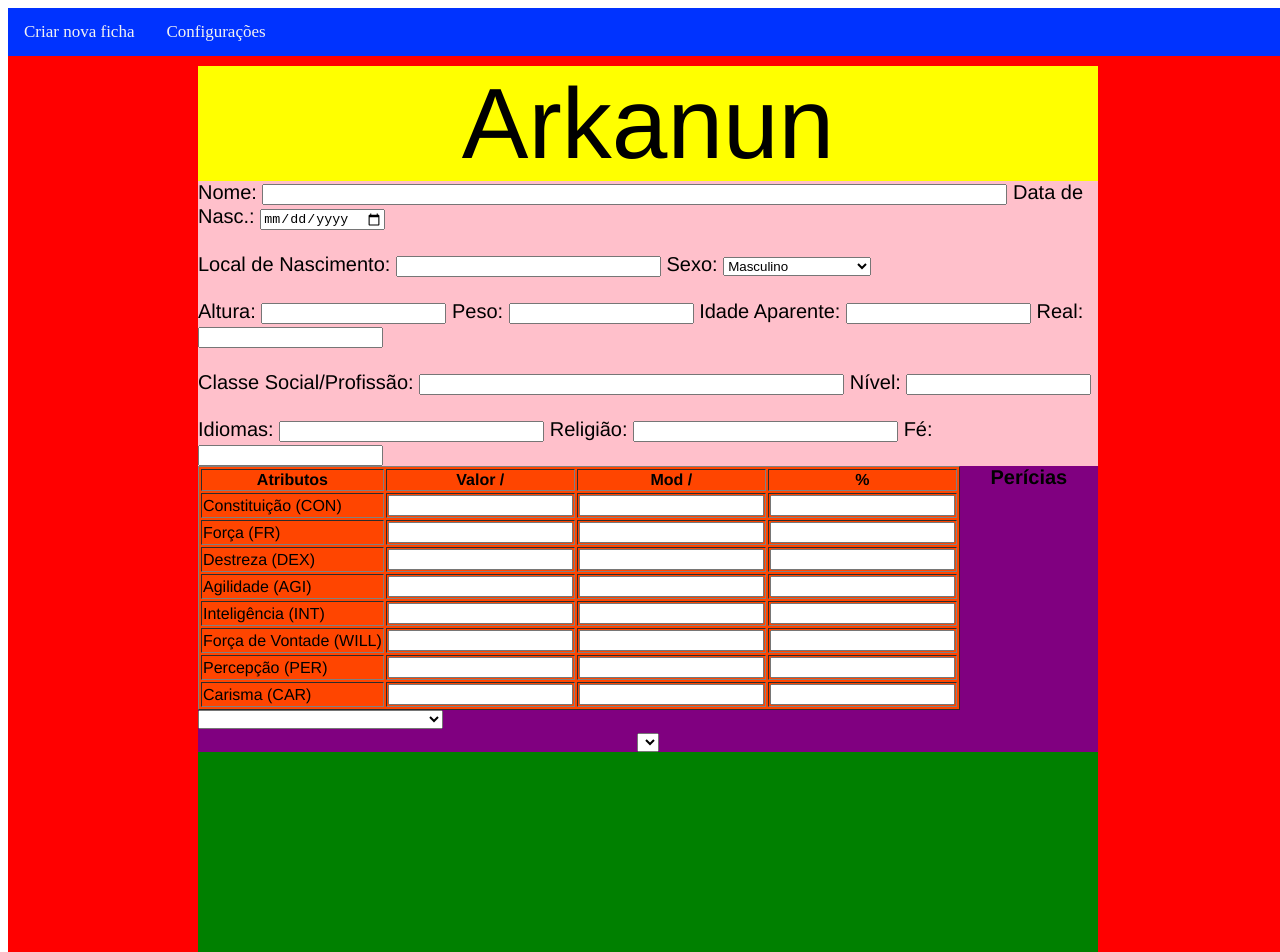
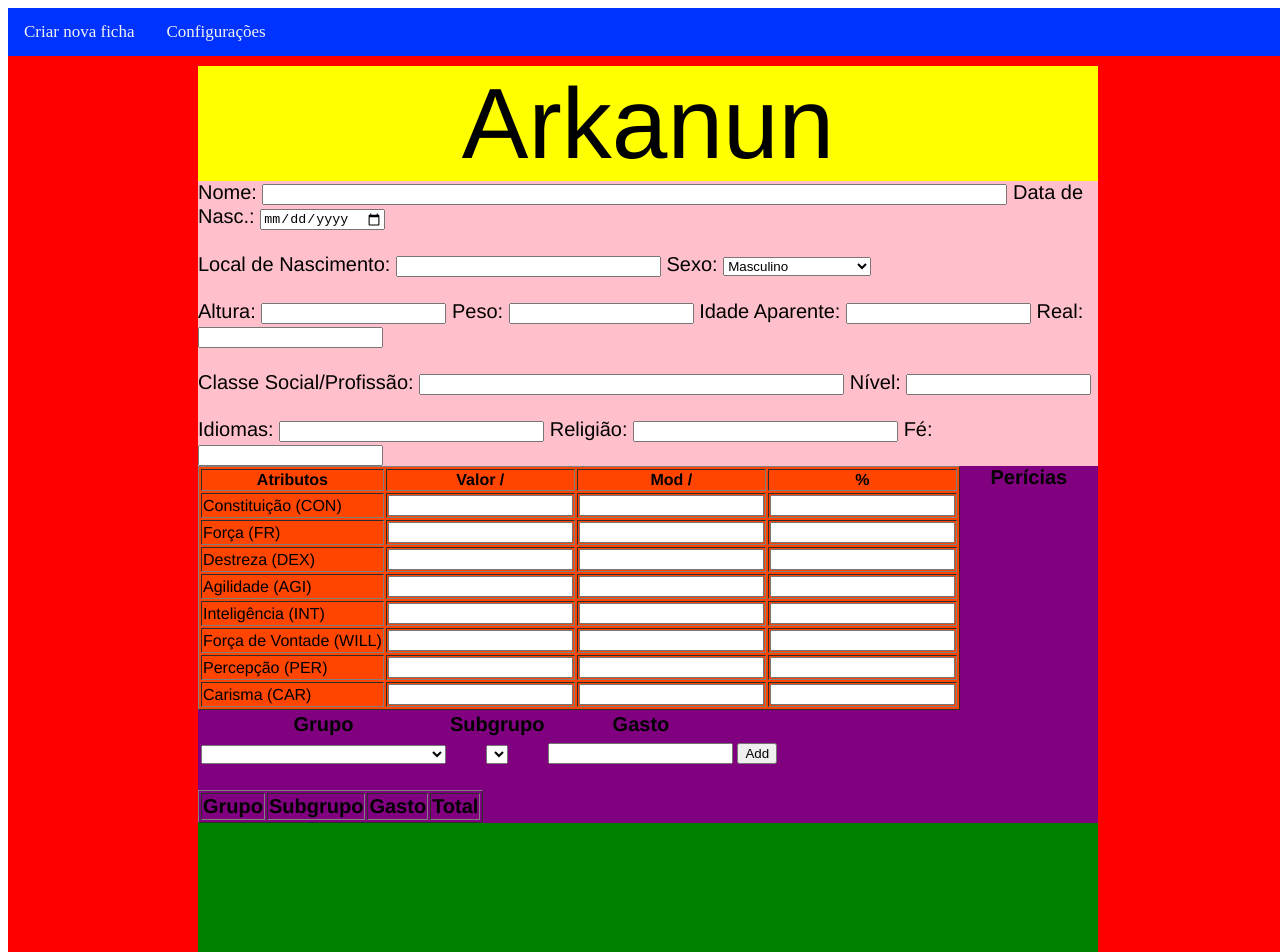
Before and after one commit to MarcosRibeiroJ/rpg-form, an Angular app: page /novaFicha in a window 1280 px wide. Shown: the top 952 px of the page. Built offline with nearby package versions, Linux system fonts and the light colour scheme.

Commit message:
cadastro de pericias parte 3 final

```diff
--- a/src/app/nova-ficha/nova-ficha.component.css
+++ b/src/app/nova-ficha/nova-ficha.component.css
@@ -42,3 +42,15 @@ div {
     text-align: center;
     font-weight: bold;
 }
+
+/* Chrome, Safari, Edge, Opera */
+input::-webkit-outer-spin-button,
+input::-webkit-inner-spin-button {
+  -webkit-appearance: none;
+  margin: 0;
+}
+
+/* Firefox */
+input[type=number] {
+  -moz-appearance: textfield;
+}
--- a/src/app/nova-ficha/nova-ficha.component.html
+++ b/src/app/nova-ficha/nova-ficha.component.html
@@ -78,7 +78,21 @@
         </div>
         <div class="pericias">
             Perícias <br> <br>
-            <select  style="display: flex; flex-direction: column; justify-content: left" id="grupo" (change)="adicionaSubgrupo('grupo','subgrupo')">
+            <table>
+                <tr>
+                    <th>
+                        Grupo
+                    </th>
+                    <th>
+                        Subgrupo
+                    </th>
+                    <th>
+                        Gasto
+                    </th>
+                </tr>
+                <tr>
+                    <td>
+                        <select style="width: fit-content" id="grupo" (change)="adicionaSubgrupo('grupo','subgrupo')">
                             <option value="vazio"></option>
                             <option value="animais">Animais</option>
                             <option value="armadilhas">Armadilhas (PER)</option>
@@ -94,9 +108,55 @@
                             <option value="engenharia">Engenharia</option>
                             <option value="escutar">Escutar (PER)</option>
                             <option value="esquiva">Esquiva (AGI)</option>
+                            <option value="esportes">Espostes</option>
+                            <option value="etiqueta">Etiqueta (CAR)</option>
+                            <option value="explosivos">Explosivos (0)</option>
+                            <option value="falsificacao">Falsificação (INT)</option>
+                            <option value="furtar">Furtar (DEX)</option>
+                            <option value="furtividade">Furtividade (AGI)</option>
+                            <option value="idiomas">Idiomas (0)</option>
+                            <option value="informatica">Informática (0)</option>
+                            <option value="jogos">Jogos</option>
+                            <option value="manipulacao">Manipulação</option>
+                            <option value="mcombate">Manobras de Combate</option>
+                            <option value="mfechaduras">Manuseio de Fechaduras (0)</option>
+                            <option value="mecanica">Mecânica (DEX)</option>
+                            <option value="medicina">Medicina</option>
+                            <option value="mineracao">Mineração (0)</option>
+                            <option value="negociacao">Negociação</option>
+                            <option value="pesquisa">Pesquisa (PER)</option>
+                            <option value="procura">Procura (PER)</option>
+                            <option value="rastreio">Rastreio (PER)</option>
+                            <option value="sobrevivencia">Sobrevivência (PER)</option>
                         </select>
-
+                    </td>
+                    <td>
                         <select id="subgrupo"></select>
+                    </td>
+                    <td>
+                        <input type="number" size="3" >
+                    </td>
+                    <td>
+                        <button type="button">Add</button>
+                    </td>
+                </tr>
+            </table><br>
+            <table border="1">
+                <tr>
+                    <th>
+                        Grupo
+                    </th>
+                    <th>
+                        Subgrupo
+                    </th>
+                    <th>
+                        Gasto
+                    </th>
+                    <th>
+                        Total
+                    </th>
+                </tr>
+            </table>
         </div>
     </div>
 </div>
--- a/src/app/nova-ficha/nova-ficha.component.ts
+++ b/src/app/nova-ficha/nova-ficha.component.ts
@@ -34,6 +34,30 @@ export class NovaFichaComponent implements OnInit {
       var opcaoSub = ["automovel|Automóvel","onibus|Ônibus","caminhao|Caminhão","empilhadeira|Empilhadeira","guindaste|Guindaste","carruagem|Carruagem","motocicleta|Motocicleta","ccorrida|Carro de Corrida","mcorrida|Motocicleta de Corrida","helicoptero|Helicóptero","acomercial|Avião Comercial","amilitar|Avião Militar","oespacial|Ônibus Espacial","lancha|Lancha","iate|Iate","veleiro|Veleiro","ncargueiro|Navio Cargueiro","ultraleve|Ultraleve","adelta|Asa Delta"];
     } else if(g.value == "engenharia") {
       var opcaoSub = ["aeronautica|Aeronáutica","alimentos|Alimentos","civil|Civil","computacao|Computação","demolicoes|Demolições","eletrica|Elétrica","eletronica|Eletrônica","materiais|Materiais","mecanica|Mecânica","mecatronica|Mecatrônica","naval|Naval","quimica|Química"];
+    } else if(g.value == "esportes") {
+      var opcaoSub = ["acrobacia|Acrobacia (AGI)","alpinismo|Alpinismo (AGI)","arremesso|Arremesso (DEX)","basquete|Basquete (DEX)","caca|Caça (PER)","canoagem|Canoagem (CON)","corrida|Corrida (CON)","esqui|Esqui (AGI)","futebol|Futebol (AGI)","mergulho|Mergulho (CON)","natacao|Natação (AGI)","paraquedismo|Paraquedismo (AGI)","pesca|Pesca (PER)","salto|Salto (AGI)","sornamental|Salto Ornamental (AGI)","tenis|Tênis (DEX)","voleibol|Voleibol (DEX)"];
+    } else if(g.value == "etiqueta") {
+      var opcaoSub = ["clero|Clero","comercial|Comercial","diplomacia|Diplomacia","mnegro|Mercado Negro","nobreza|Nobreza","submundo|Submundo"];
+    } else if(g.value == "falsificacao") {
+      var opcaoSub = ["documentos|Documentos","esculturas|Esculturas","fotografias|Fotografias","joalherias|Joalherias","pinturas|Pinturas"];
+    } else if(g.value == "idiomas") {
+      var opcaoSub = ["alemao|Alemão","arabe|Árabe","aramaico|Aramaico","catalao|Catalão","chines|Chinês","espanhol|Espanhol","frances|Francês","grego|Grego","hindu|Hindu","ingles|Inglês","italiano|Italiano","japones|Japonês","latim|Latim","polones|Polonês","portugues|Português","russo|Russo"];
+    } else if(g.value == "informatica") {
+      var opcaoSub = ["computacao|Computação","internet|Internet","hacker|Hacker","manutencao|Manutenção","programacao|Programação"];
+    } else if(g.value == "jogos") {
+      var opcaoSub = ["cartas|Cartas (PER)","tabuleiro|Tabuleiro (INT)","videogames|Videogames (DEX)"];
+    } else if(g.value == "manipulacao") {
+      var opcaoSub = ["empatia|Empatia (CAR)","hipnose|Hipnose (0)","impressionar|Impressionar (CAR)","interrogatorio|Interrogatório (INT)","intimidacao|Intimidação (WILL)","labia|Lábia (CAR)","lideranca|Liderança (CAR)","manha|Manha/Streetwise (CAR)","seducao|Sedução (CAR)","tortura|Tortura (INT)"];
+    } else if(g.value == "mcombate") {
+      var opcaoSub = ["larmas|Luta com duas Armas (25)","lcegas|Luta às Cegas (20)","refem|Refém (15)","mimpressionar|Manobras para Impressionar (20)","imobilizacao|Imobilização (20)","cmembros|Chaves de Membros (20)"];
+    } else if(g.value == "medicina") {
+      var opcaoSub = ["cirurgia|Cirurgia (DEX)","psocorros|Primeiro Socorros (INT)","oftalmologia|Oftalmologia (INT)","dermatologia|Dermatologia (INT)","psiquiatria|Psiquiatria (INT)","cardiologia|Cardiologia (INT)","neurologia|Neurologia (INT)","urologia|Urologia (INT)","ortopedia|Ortopedia (INT)","oncologia|Oncologia (INT)","gastrologia|Gastrologia (INT)","otorrinolaringologia|Otorrinolaringologia (INT)","veterinaria|Veterinária (INT)"];
+    } else if(g.value == "mineracao") {
+      var opcaoSub = ["cristais|Cristais","gemas|Gemas","metais|Metais"];
+    } else if(g.value == "negociacao") {
+      var opcaoSub = ["barganha|Barganha (CAR)","burocracia|Burocracia (INT)","contabilidade|Contabilidade (INT)","marketing|Marketing (INT)"];
+    } else if(g.value == "sobrevivencia") {
+      var opcaoSub = ["deserto|Deserto","floresta|Floresta","gelo|Gelo","montanha|Montanha","planicie|Planície","selva|Selva"];
     }
 
     for(var opcao in opcaoSub) {
```
Lines whose indentation alone changed are shown as unchanged.
